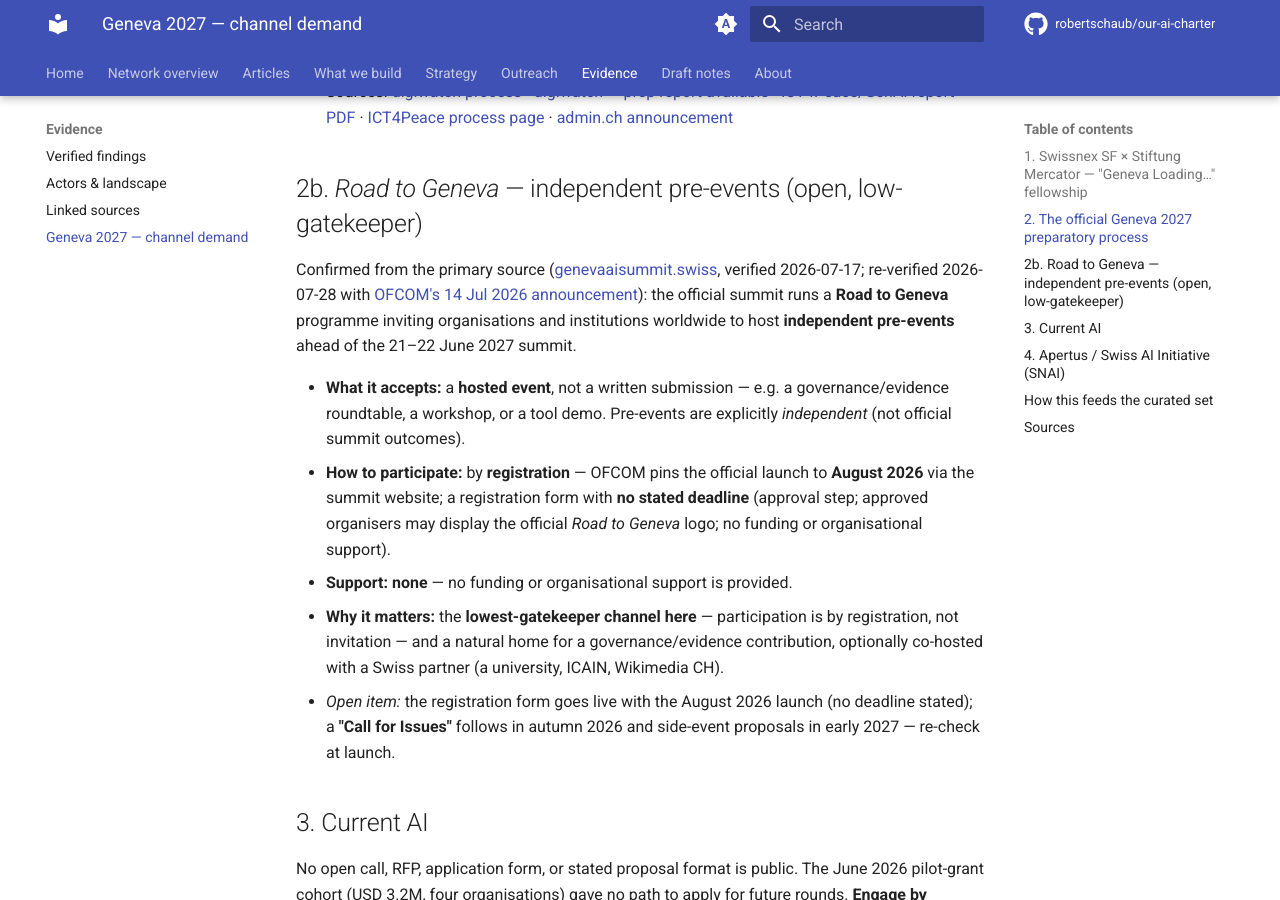
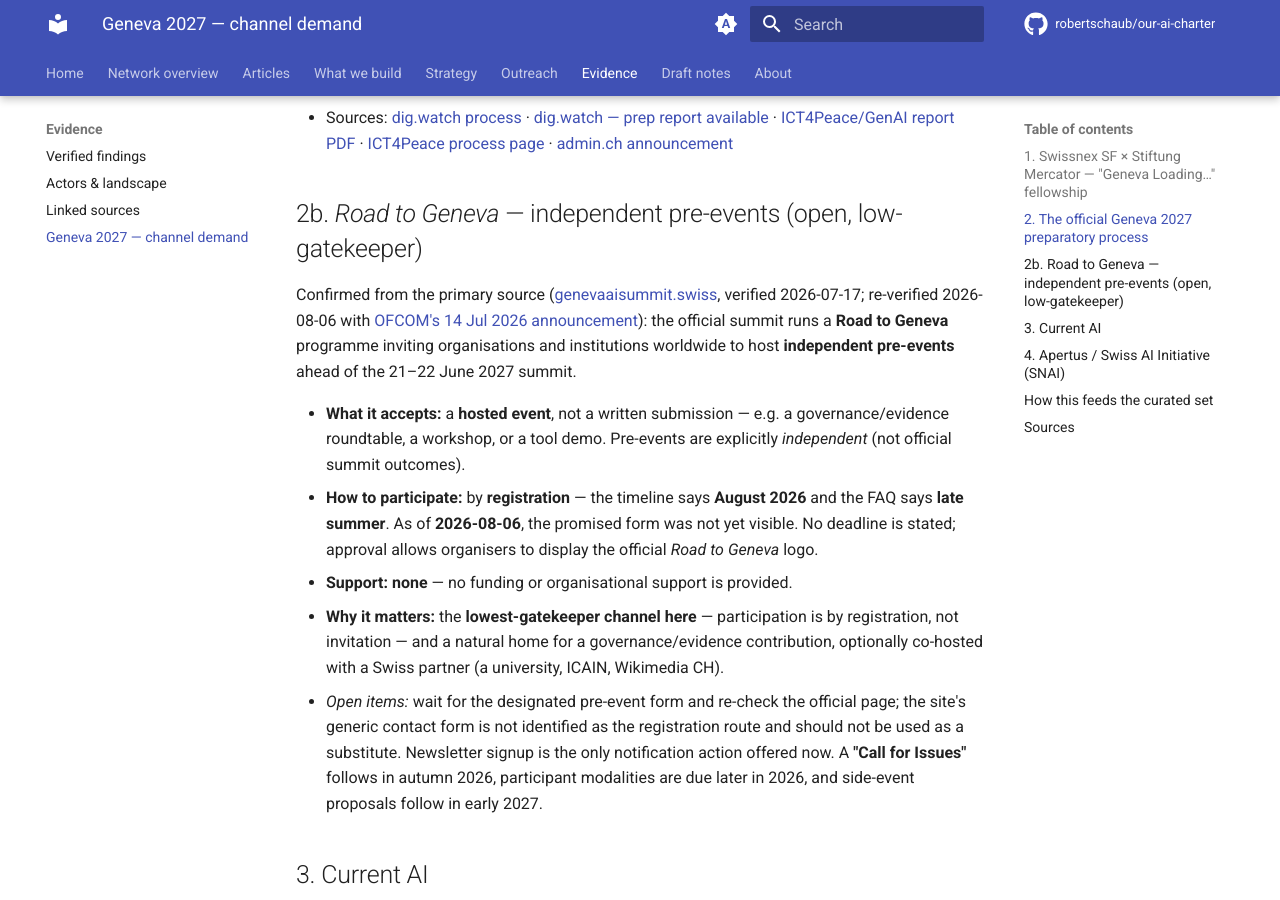
Before and after one commit to robertschaub/our-ai-charter, an MkDocs documentation site: the page built from docs/Evidence/geneva-2027-channel-demand.md, in a window 1280 px wide and 900 px high, scrolled down 1880 px. Built offline with MkDocs 1.6.1 and Material for MkDocs 9.7.7, drawn with Linux system fonts in a browser that asks for light colours; plug-ins that fetch from the network failed and are left out; comment, search, counter and statistics services are not loaded; some of the changed text lies outside the part shown.

Commit message:
docs(geneva): re-verify the Road-to-Geneva intake status
The pre-events registration form was not yet visible on 2026-08-06.
Distinguish newsletter signup and event preparation from an actual
submission, record that the site's generic contact form is not the
registration route, and keep the autumn Call for Issues and early-2027
side-event windows.

Co-Authored-By: Claude Opus 5 <noreply@anthropic.com>

```diff
--- a/docs/Evidence/geneva-2027-channel-demand.md
+++ b/docs/Evidence/geneva-2027-channel-demand.md
@@ -2,7 +2,7 @@
 
 *Compiled from public web sources via research agents (June 2026); re-verify before citing. Companion to the [artifacts roadmap](../Strategy/final-artifacts-roadmap.md).*
 
-Of the channels a Swiss public-interest contributor would feed into, **two accept a submittable written artifact** (§§1–2); a third — the official ***Road to Geneva* pre-events programme** (§2b) — accepts a **hosted event** (registration launches August 2026; no stated deadline).
+Of the channels a Swiss public-interest contributor would feed into, **two accept a submittable written artifact** (§§1–2); a third — the official ***Road to Geneva* pre-events programme** (§2b) — accepts a **hosted event**. The official site says the programme starts in August and opens in late summer; as of **2026-08-06**, its registration form was not yet visible.
 
 ## 1. Swissnex SF × Stiftung Mercator — "Geneva Loading…" fellowship
 
@@ -33,13 +33,13 @@ The clearest "what do they want" signal. The April 2026 written call (run by Gen
 
 ## 2b. *Road to Geneva* — independent pre-events (open, low-gatekeeper)
 
-Confirmed from the primary source ([genevaaisummit.swiss](https://www.genevaaisummit.swiss/), verified 2026-07-17; re-verified 2026-07-28 with [OFCOM's 14 Jul 2026 announcement](https://www.bakom.admin.ch/en/geneva-ai-summit-2027-international-summit-on-artificial-intelligence-in-geneva)): the official summit runs a **Road to Geneva** programme inviting organisations and institutions worldwide to host **independent pre-events** ahead of the 21–22 June 2027 summit.
+Confirmed from the primary source ([genevaaisummit.swiss](https://www.genevaaisummit.swiss/), verified 2026-07-17; re-verified 2026-08-06 with [OFCOM's 14 Jul 2026 announcement](https://www.bakom.admin.ch/en/geneva-ai-summit-2027-international-summit-on-artificial-intelligence-in-geneva)): the official summit runs a **Road to Geneva** programme inviting organisations and institutions worldwide to host **independent pre-events** ahead of the 21–22 June 2027 summit.
 
 - **What it accepts:** a **hosted event**, not a written submission — e.g. a governance/evidence roundtable, a workshop, or a tool demo. Pre-events are explicitly *independent* (not official summit outcomes).
-- **How to participate:** by **registration** — OFCOM pins the official launch to **August 2026** via the summit website; a registration form with **no stated deadline** (approval step; approved organisers may display the official *Road to Geneva* logo; no funding or organisational support).
+- **How to participate:** by **registration** — the timeline says **August 2026** and the FAQ says **late summer**. As of **2026-08-06**, the promised form was not yet visible. No deadline is stated; approval allows organisers to display the official *Road to Geneva* logo.
 - **Support:** **none** — no funding or organisational support is provided.
 - **Why it matters:** the **lowest-gatekeeper channel here** — participation is by registration, not invitation — and a natural home for a governance/evidence contribution, optionally co-hosted with a Swiss partner (a university, ICAIN, Wikimedia CH).
-- *Open item:* the registration form goes live with the August 2026 launch (no deadline stated); a **"Call for Issues"** follows in autumn 2026 and side-event proposals in early 2027 — re-check at launch.
+- *Open items:* wait for the designated pre-event form and re-check the official page; the site's generic contact form is not identified as the registration route and should not be used as a substitute. Newsletter signup is the only notification action offered now. A **"Call for Issues"** follows in autumn 2026, participant modalities are due later in 2026, and side-event proposals follow in early 2027.
 
 ## 3. Current AI
 
```
Also changed, not shown: CHANGELOG.md (+1 -0 lines), docs/Strategy/geneva-2027-options.md (+3 -3 lines).
